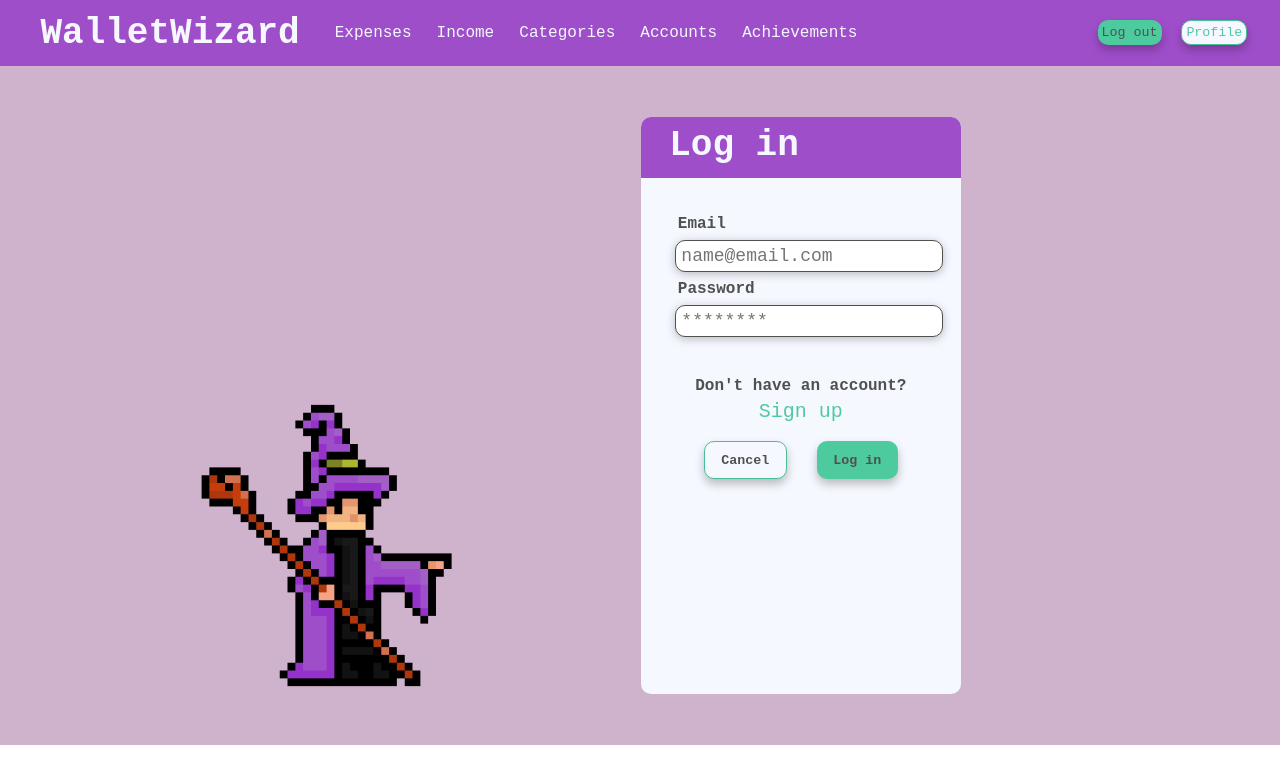
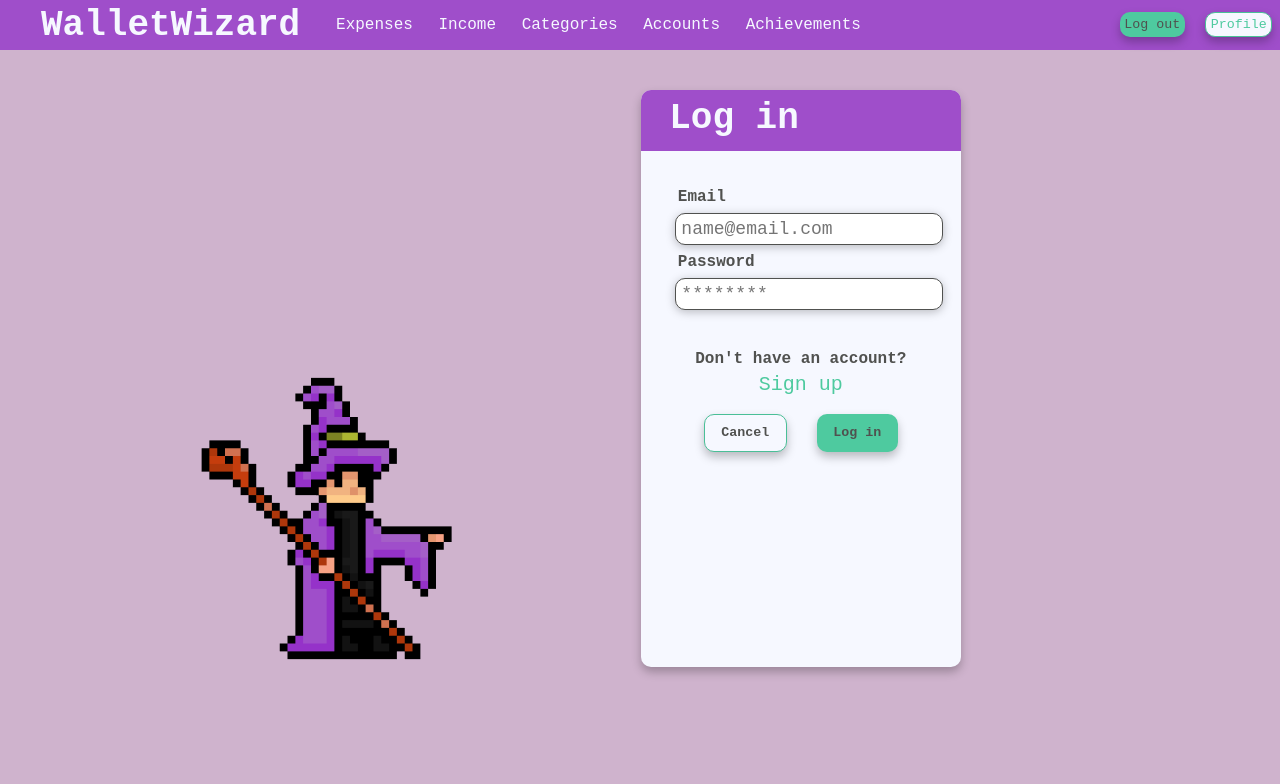
Before and after one commit to yyong1/wallet-wizard-React, a React (Create React App) app: page /login in a window 1280 px wide. Shown: the top 784 px of the page. Built offline with nearby package versions, Linux system fonts and the light colour scheme.

Commit message:
navbar fixed position,  adapted other components

```diff
--- a/src/components/accounts/Accounts.css
+++ b/src/components/accounts/Accounts.css
@@ -1,5 +1,6 @@
 .accounts {
   margin: 3%;
+  padding-top: 3%;
 }
 
 .accounts .card {
--- a/src/components/categories/Categories.css
+++ b/src/components/categories/Categories.css
@@ -1,5 +1,6 @@
 .categories{
     margin:3%;
+    padding-top: 3%;
 }
 
 .title {
@@ -23,6 +24,7 @@
   background-color: var(--secondary);
   width: 98%;
   padding: 1%;
+  border-radius: 10px;
 }
 
 .card-list {
@@ -74,6 +76,7 @@
   margin-top: 1%;
   background-color: var(--secondary-darker);
   padding: 2%;
+  border-radius: 10px;
 }
 
 .secondary .secondary-items .card-list {
--- a/src/components/homepage/Homepage.css
+++ b/src/components/homepage/Homepage.css
@@ -1,7 +1,8 @@
 .homepage {
-  padding: 1%;
-  max-width: 100%;
-  max-height: 100%;
+  margin-top: 3%;
+  padding-top: 3%;
+  width: 100vw;
+  height: 100vh;
   background-color: var(--secondary);
 }
 
--- a/src/components/login-register-form/LoginRegisterForm.css
+++ b/src/components/login-register-form/LoginRegisterForm.css
@@ -4,7 +4,7 @@
   margin-left: 11%;
   background-color: var(--ww-white);
   border-radius: 10px;
-}
+  box-shadow: 0px 5px 10px rgba(0, 0, 0, 0.25);}
 
 .login-register-form .title {
   background-color: var(--primary);
--- a/src/components/login/Login.css
+++ b/src/components/login/Login.css
@@ -1,5 +1,6 @@
-.login{
-    padding-top: 4%;
-    padding-bottom: 4%;
-    background-color: var(--secondary);
+.login {
+  padding-top: 7%;
+  padding-bottom: 4%;
+  background-color: var(--secondary);
+  height: 100vh;
 }
--- a/src/components/modals/modal/Modal.css
+++ b/src/components/modals/modal/Modal.css
@@ -1,9 +1,10 @@
 .modal-background {
   width: 93vw;
   height: 80vh;
-  background-color: var(--secondary);
+  background-color: rgba(207, 179, 205, 0.5);
   display: flex;
   flex: auto;
+  border-radius: 10px;
 }
 
 .modal {
@@ -12,6 +13,7 @@
   width: 40%;
   background-color: var(--ww-white);
   border-radius: 10px;
+  box-shadow: 0px 5px 10px rgba(0, 0, 0, 0.25);
 }
 
 .body {
--- a/src/components/navbar/Navbar.css
+++ b/src/components/navbar/Navbar.css
@@ -2,10 +2,12 @@
     padding: 1%;
     display: flex;
     align-items: center;
-    max-width: 100%;
-    max-height: 40px;
+    width: 100%;
+    height: 3%;
     margin: 0 auto;
     background-color: var(--primary);
+    position:fixed;
+    top:0;
 }
 
 .navbar a{
--- a/src/components/registration/Registration.css
+++ b/src/components/registration/Registration.css
@@ -1,5 +1,6 @@
 .registration{
-    padding-top: 4%;
+    padding-top: 7%;
     padding-bottom: 4%;
     background-color: var(--secondary);
+    height: 100vh;
 }
```
